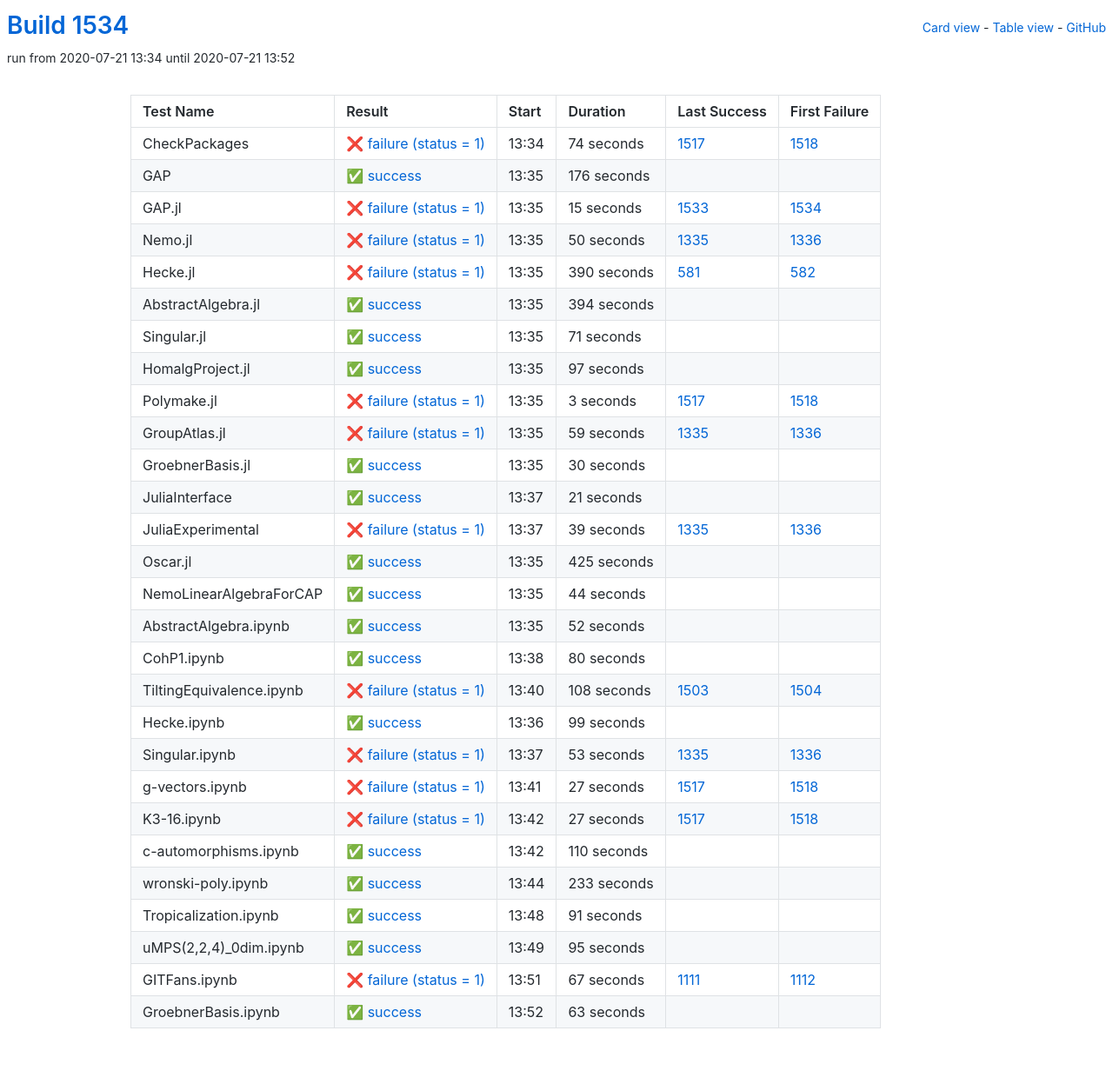
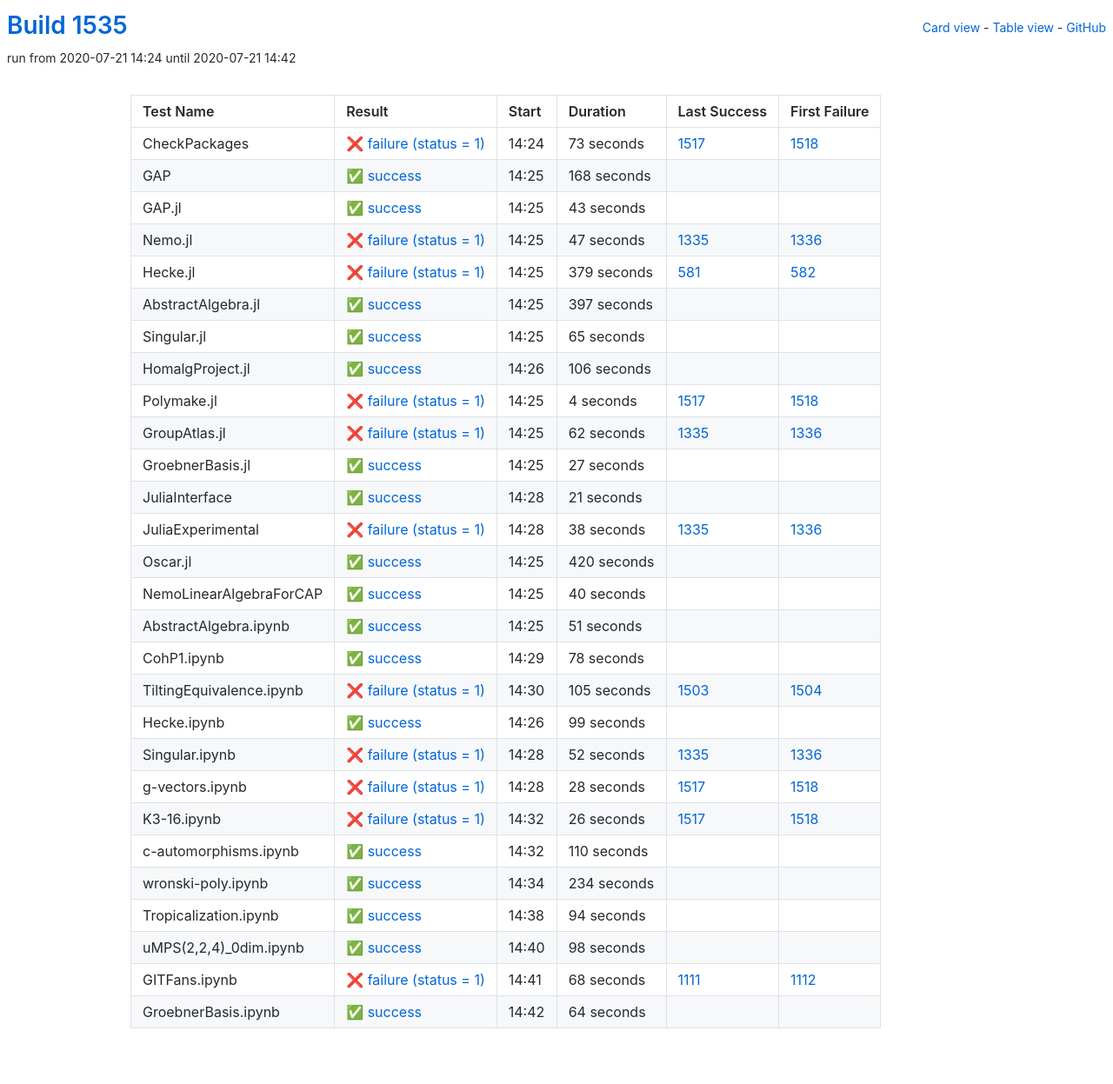
Before and after one commit to oscar-system/oscar-ci-status-1.4, a Jekyll site: the page built from table.html, in a window 1280 px wide. Shown: the whole page at 87% size. Built offline with Jekyll 4.4.1, drawn with Linux system fonts in a browser that asks for light colours.

Commit message:
Build #1535

```diff
--- a/_data/ci.yml
+++ b/_data/ci.yml
@@ -1,6 +1,6 @@
 ---
-build: 1534
-build_url: https://oscarci.mathematik.uni-kl.de/job/oscar-julia-1.4/1534/
+build: 1535
+build_url: https://oscarci.mathematik.uni-kl.de/job/oscar-julia-1.4/1535/
 job: oscar-julia-1.4
 organization: oscar-system
 repo: oscar-ci-status-1.4
@@ -8,140 +8,140 @@ repourl: https://github.com/oscar-system/oscar-ci-status-1.4
 tests:
 - name: CheckPackages
   id: checkpackages
-  log: https://oscarci.mathematik.uni-kl.de/job/oscar-julia-1.4/1534/artifact/logs/build-1534/CheckPackages.log
-  start: 2020-07-21 13:34
+  log: https://oscarci.mathematik.uni-kl.de/job/oscar-julia-1.4/1535/artifact/logs/build-1535/CheckPackages.log
+  start: 2020-07-21 14:24
   success: false
   exitcode: 1
   status: failure
-  duration: 74
+  duration: 73
   last_success: 1517
   last_success_url: https://oscarci.mathematik.uni-kl.de/job/oscar-julia-1.4/1517/
   first_failure: 1518
   first_failure_url: https://oscarci.mathematik.uni-kl.de/job/oscar-julia-1.4/1518/
 - name: GAP
   id: gap
-  log: https://oscarci.mathematik.uni-kl.de/job/oscar-julia-1.4/1534/artifact/logs/build-1534/GAP.log
-  start: 2020-07-21 13:35
+  log: https://oscarci.mathematik.uni-kl.de/job/oscar-julia-1.4/1535/artifact/logs/build-1535/GAP.log
+  start: 2020-07-21 14:25
   success: true
   exitcode: 0
   status: success
-  duration: 176
+  duration: 168
   last_success: false
   last_success_url:
   first_failure: false
   first_failure_url:
 - name: GAP.jl
   id: gap-jl
-  log: https://oscarci.mathematik.uni-kl.de/job/oscar-julia-1.4/1534/artifact/logs/build-1534/GAP.jl.log
-  start: 2020-07-21 13:35
+  log: https://oscarci.mathematik.uni-kl.de/job/oscar-julia-1.4/1535/artifact/logs/build-1535/GAP.jl.log
+  start: 2020-07-21 14:25
+  success: true
+  exitcode: 0
+  status: success
+  duration: 43
+  last_success: false
+  last_success_url:
+  first_failure: false
+  first_failure_url:
+- name: Nemo.jl
+  id: nemo-jl
+  log: https://oscarci.mathematik.uni-kl.de/job/oscar-julia-1.4/1535/artifact/logs/build-1535/Nemo.jl.log
+  start: 2020-07-21 14:25
   success: false
   exitcode: 1
   status: failure
-  duration: 15
-  last_success: 1533
-  last_success_url: https://oscarci.mathematik.uni-kl.de/job/oscar-julia-1.4/1533/
-  first_failure: 1534
-  first_failure_url: https://oscarci.mathematik.uni-kl.de/job/oscar-julia-1.4/1534/
-- name: Nemo.jl
-  id: nemo-jl
-  log: https://oscarci.mathematik.uni-kl.de/job/oscar-julia-1.4/1534/artifact/logs/build-1534/Nemo.jl.log
-  start: 2020-07-21 13:35
-  success: false
-  exitcode: 1
-  status: failure
-  duration: 50
+  duration: 47
   last_success: 1335
   last_success_url: https://oscarci.mathematik.uni-kl.de/job/oscar-julia-1.4/1335/
   first_failure: 1336
   first_failure_url: https://oscarci.mathematik.uni-kl.de/job/oscar-julia-1.4/1336/
 - name: Hecke.jl
   id: hecke-jl
-  log: https://oscarci.mathematik.uni-kl.de/job/oscar-julia-1.4/1534/artifact/logs/build-1534/Hecke.jl.log
-  start: 2020-07-21 13:35
+  log: https://oscarci.mathematik.uni-kl.de/job/oscar-julia-1.4/1535/artifact/logs/build-1535/Hecke.jl.log
+  start: 2020-07-21 14:25
   success: false
   exitcode: 1
   status: failure
-  duration: 390
+  duration: 379
   last_success: 581
   last_success_url: https://oscarci.mathematik.uni-kl.de/job/oscar-julia-1.4/581/
   first_failure: 582
   first_failure_url: https://oscarci.mathematik.uni-kl.de/job/oscar-julia-1.4/582/
 - name: AbstractAlgebra.jl
   id: abstractalgebra-jl
-  log: https://oscarci.mathematik.uni-kl.de/job/oscar-julia-1.4/1534/artifact/logs/build-1534/AbstractAlgebra.jl.log
-  start: 2020-07-21 13:35
+  log: https://oscarci.mathematik.uni-kl.de/job/oscar-julia-1.4/1535/artifact/logs/build-1535/AbstractAlgebra.jl.log
+  start: 2020-07-21 14:25
   success: true
   exitcode: 0
   status: success
-  duration: 394
+  duration: 397
   last_success: false
   last_success_url:
   first_failure: false
   first_failure_url:
 - name: Singular.jl
   id: singular-jl
-  log: https://oscarci.mathematik.uni-kl.de/job/oscar-julia-1.4/1534/artifact/logs/build-1534/Singular.jl.log
-  start: 2020-07-21 13:35
+  log: https://oscarci.mathematik.uni-kl.de/job/oscar-julia-1.4/1535/artifact/logs/build-1535/Singular.jl.log
+  start: 2020-07-21 14:25
   success: true
   exitcode: 0
   status: success
-  duration: 71
+  duration: 65
   last_success: false
   last_success_url:
   first_failure: false
   first_failure_url:
 - name: HomalgProject.jl
   id: homalgproject-jl
-  log: https://oscarci.mathematik.uni-kl.de/job/oscar-julia-1.4/1534/artifact/logs/build-1534/HomalgProject.jl.log
-  start: 2020-07-21 13:35
+  log: https://oscarci.mathematik.uni-kl.de/job/oscar-julia-1.4/1535/artifact/logs/build-1535/HomalgProject.jl.log
+  start: 2020-07-21 14:26
   success: true
   exitcode: 0
   status: success
-  duration: 97
+  duration: 106
   last_success: false
   last_success_url:
   first_failure: false
   first_failure_url:
 - name: Polymake.jl
   id: polymake-jl
-  log: https://oscarci.mathematik.uni-kl.de/job/oscar-julia-1.4/1534/artifact/logs/build-1534/Polymake.jl.log
-  start: 2020-07-21 13:35
+  log: https://oscarci.mathematik.uni-kl.de/job/oscar-julia-1.4/1535/artifact/logs/build-1535/Polymake.jl.log
+  start: 2020-07-21 14:25
   success: false
   exitcode: 1
   status: failure
-  duration: 3
+  duration: 4
   last_success: 1517
   last_success_url: https://oscarci.mathematik.uni-kl.de/job/oscar-julia-1.4/1517/
   first_failure: 1518
   first_failure_url: https://oscarci.mathematik.uni-kl.de/job/oscar-julia-1.4/1518/
 - name: GroupAtlas.jl
   id: groupatlas-jl
-  log: https://oscarci.mathematik.uni-kl.de/job/oscar-julia-1.4/1534/artifact/logs/build-1534/GroupAtlas.jl.log
-  start: 2020-07-21 13:35
+  log: https://oscarci.mathematik.uni-kl.de/job/oscar-julia-1.4/1535/artifact/logs/build-1535/GroupAtlas.jl.log
+  start: 2020-07-21 14:25
   success: false
   exitcode: 1
   status: failure
-  duration: 59
+  duration: 62
   last_success: 1335
   last_success_url: https://oscarci.mathematik.uni-kl.de/job/oscar-julia-1.4/1335/
   first_failure: 1336
   first_failure_url: https://oscarci.mathematik.uni-kl.de/job/oscar-julia-1.4/1336/
 - name: GroebnerBasis.jl
   id: groebnerbasis-jl
-  log: https://oscarci.mathematik.uni-kl.de/job/oscar-julia-1.4/1534/artifact/logs/build-1534/GroebnerBasis.jl.log
-  start: 2020-07-21 13:35
+  log: https://oscarci.mathematik.uni-kl.de/job/oscar-julia-1.4/1535/artifact/logs/build-1535/GroebnerBasis.jl.log
+  start: 2020-07-21 14:25
   success: true
   exitcode: 0
   status: success
-  duration: 30
+  duration: 27
   last_success: false
   last_success_url:
   first_failure: false
   first_failure_url:
 - name: JuliaInterface
   id: juliainterface
-  log: https://oscarci.mathematik.uni-kl.de/job/oscar-julia-1.4/1534/artifact/logs/build-1534/JuliaInterface.log
-  start: 2020-07-21 13:37
+  log: https://oscarci.mathematik.uni-kl.de/job/oscar-julia-1.4/1535/artifact/logs/build-1535/JuliaInterface.log
+  start: 2020-07-21 14:28
   success: true
   exitcode: 0
   status: success
@@ -152,80 +152,80 @@ tests:
   first_failure_url:
 - name: JuliaExperimental
   id: juliaexperimental
-  log: https://oscarci.mathematik.uni-kl.de/job/oscar-julia-1.4/1534/artifact/logs/build-1534/JuliaExperimental.log
-  start: 2020-07-21 13:37
+  log: https://oscarci.mathematik.uni-kl.de/job/oscar-julia-1.4/1535/artifact/logs/build-1535/JuliaExperimental.log
+  start: 2020-07-21 14:28
   success: false
   exitcode: 1
   status: failure
-  duration: 39
+  duration: 38
   last_success: 1335
   last_success_url: https://oscarci.mathematik.uni-kl.de/job/oscar-julia-1.4/1335/
   first_failure: 1336
   first_failure_url: https://oscarci.mathematik.uni-kl.de/job/oscar-julia-1.4/1336/
 - name: Oscar.jl
   id: oscar-jl
-  log: https://oscarci.mathematik.uni-kl.de/job/oscar-julia-1.4/1534/artifact/logs/build-1534/Oscar.jl.log
-  start: 2020-07-21 13:35
+  log: https://oscarci.mathematik.uni-kl.de/job/oscar-julia-1.4/1535/artifact/logs/build-1535/Oscar.jl.log
+  start: 2020-07-21 14:25
   success: true
   exitcode: 0
   status: success
-  duration: 425
+  duration: 420
   last_success: false
   last_success_url:
   first_failure: false
   first_failure_url:
 - name: NemoLinearAlgebraForCAP
   id: nemolinearalgebraforcap
-  log: https://oscarci.mathematik.uni-kl.de/job/oscar-julia-1.4/1534/artifact/logs/build-1534/NemoLinearAlgebraForCAP.log
-  start: 2020-07-21 13:35
+  log: https://oscarci.mathematik.uni-kl.de/job/oscar-julia-1.4/1535/artifact/logs/build-1535/NemoLinearAlgebraForCAP.log
+  start: 2020-07-21 14:25
   success: true
   exitcode: 0
   status: success
-  duration: 44
+  duration: 40
   last_success: false
   last_success_url:
   first_failure: false
   first_failure_url:
 - name: AbstractAlgebra.ipynb
   id: abstractalgebra-ipynb
-  log: https://oscarci.mathematik.uni-kl.de/job/oscar-julia-1.4/1534/artifact/logs/build-1534/AbstractAlgebra.ipynb.log
-  start: 2020-07-21 13:35
+  log: https://oscarci.mathematik.uni-kl.de/job/oscar-julia-1.4/1535/artifact/logs/build-1535/AbstractAlgebra.ipynb.log
+  start: 2020-07-21 14:25
   success: true
   exitcode: 0
   status: success
-  duration: 52
+  duration: 51
   last_success: false
   last_success_url:
   first_failure: false
   first_failure_url:
 - name: CohP1.ipynb
   id: cohp1-ipynb
-  log: https://oscarci.mathematik.uni-kl.de/job/oscar-julia-1.4/1534/artifact/logs/build-1534/CohP1.ipynb.log
-  start: 2020-07-21 13:38
+  log: https://oscarci.mathematik.uni-kl.de/job/oscar-julia-1.4/1535/artifact/logs/build-1535/CohP1.ipynb.log
+  start: 2020-07-21 14:29
   success: true
   exitcode: 0
   status: success
-  duration: 80
+  duration: 78
   last_success: false
   last_success_url:
   first_failure: false
   first_failure_url:
 - name: TiltingEquivalence.ipynb
   id: tiltingequivalence-ipynb
-  log: https://oscarci.mathematik.uni-kl.de/job/oscar-julia-1.4/1534/artifact/logs/build-1534/TiltingEquivalence.ipynb.log
-  start: 2020-07-21 13:40
+  log: https://oscarci.mathematik.uni-kl.de/job/oscar-julia-1.4/1535/artifact/logs/build-1535/TiltingEquivalence.ipynb.log
+  start: 2020-07-21 14:30
   success: false
   exitcode: 1
   status: failure
-  duration: 108
+  duration: 105
   last_success: 1503
   last_success_url: https://oscarci.mathematik.uni-kl.de/job/oscar-julia-1.4/1503/
   first_failure: 1504
   first_failure_url: https://oscarci.mathematik.uni-kl.de/job/oscar-julia-1.4/1504/
 - name: Hecke.ipynb
   id: hecke-ipynb
-  log: https://oscarci.mathematik.uni-kl.de/job/oscar-julia-1.4/1534/artifact/logs/build-1534/Hecke.ipynb.log
-  start: 2020-07-21 13:36
+  log: https://oscarci.mathematik.uni-kl.de/job/oscar-julia-1.4/1535/artifact/logs/build-1535/Hecke.ipynb.log
+  start: 2020-07-21 14:26
   success: true
   exitcode: 0
   status: success
@@ -236,44 +236,44 @@ tests:
   first_failure_url:
 - name: Singular.ipynb
   id: singular-ipynb
-  log: https://oscarci.mathematik.uni-kl.de/job/oscar-julia-1.4/1534/artifact/logs/build-1534/Singular.ipynb.log
-  start: 2020-07-21 13:37
+  log: https://oscarci.mathematik.uni-kl.de/job/oscar-julia-1.4/1535/artifact/logs/build-1535/Singular.ipynb.log
+  start: 2020-07-21 14:28
   success: false
   exitcode: 1
   status: failure
-  duration: 53
+  duration: 52
   last_success: 1335
   last_success_url: https://oscarci.mathematik.uni-kl.de/job/oscar-julia-1.4/1335/
   first_failure: 1336
   first_failure_url: https://oscarci.mathematik.uni-kl.de/job/oscar-julia-1.4/1336/
 - name: g-vectors.ipynb
   id: g-vectors-ipynb
-  log: https://oscarci.mathematik.uni-kl.de/job/oscar-julia-1.4/1534/artifact/logs/build-1534/g-vectors.ipynb.log
-  start: 2020-07-21 13:41
+  log: https://oscarci.mathematik.uni-kl.de/job/oscar-julia-1.4/1535/artifact/logs/build-1535/g-vectors.ipynb.log
+  start: 2020-07-21 14:28
   success: false
   exitcode: 1
   status: failure
-  duration: 27
+  duration: 28
   last_success: 1517
   last_success_url: https://oscarci.mathematik.uni-kl.de/job/oscar-julia-1.4/1517/
   first_failure: 1518
   first_failure_url: https://oscarci.mathematik.uni-kl.de/job/oscar-julia-1.4/1518/
 - name: K3-16.ipynb
   id: k3-16-ipynb
-  log: https://oscarci.mathematik.uni-kl.de/job/oscar-julia-1.4/1534/artifact/logs/build-1534/K3-16.ipynb.log
-  start: 2020-07-21 13:42
+  log: https://oscarci.mathematik.uni-kl.de/job/oscar-julia-1.4/1535/artifact/logs/build-1535/K3-16.ipynb.log
+  start: 2020-07-21 14:32
   success: false
   exitcode: 1
   status: failure
-  duration: 27
+  duration: 26
   last_success: 1517
   last_success_url: https://oscarci.mathematik.uni-kl.de/job/oscar-julia-1.4/1517/
   first_failure: 1518
   first_failure_url: https://oscarci.mathematik.uni-kl.de/job/oscar-julia-1.4/1518/
 - name: c-automorphisms.ipynb
   id: c-automorphisms-ipynb
-  log: https://oscarci.mathematik.uni-kl.de/job/oscar-julia-1.4/1534/artifact/logs/build-1534/c-automorphisms.ipynb.log
-  start: 2020-07-21 13:42
+  log: https://oscarci.mathematik.uni-kl.de/job/oscar-julia-1.4/1535/artifact/logs/build-1535/c-automorphisms.ipynb.log
+  start: 2020-07-21 14:32
   success: true
   exitcode: 0
   status: success
@@ -284,60 +284,60 @@ tests:
   first_failure_url:
 - name: wronski-poly.ipynb
   id: wronski-poly-ipynb
-  log: https://oscarci.mathematik.uni-kl.de/job/oscar-julia-1.4/1534/artifact/logs/build-1534/wronski-poly.ipynb.log
-  start: 2020-07-21 13:44
+  log: https://oscarci.mathematik.uni-kl.de/job/oscar-julia-1.4/1535/artifact/logs/build-1535/wronski-poly.ipynb.log
+  start: 2020-07-21 14:34
   success: true
   exitcode: 0
   status: success
-  duration: 233
+  duration: 234
   last_success: false
   last_success_url:
   first_failure: false
   first_failure_url:
 - name: Tropicalization.ipynb
   id: tropicalization-ipynb
-  log: https://oscarci.mathematik.uni-kl.de/job/oscar-julia-1.4/1534/artifact/logs/build-1534/Tropicalization.ipynb.log
-  start: 2020-07-21 13:48
+  log: https://oscarci.mathematik.uni-kl.de/job/oscar-julia-1.4/1535/artifact/logs/build-1535/Tropicalization.ipynb.log
+  start: 2020-07-21 14:38
   success: true
   exitcode: 0
   status: success
-  duration: 91
+  duration: 94
   last_success: false
   last_success_url:
   first_failure: false
   first_failure_url:
 - name: uMPS(2,2,4)_0dim.ipynb
   id: umps-2-2-4-0dim-ipynb
-  log: https://oscarci.mathematik.uni-kl.de/job/oscar-julia-1.4/1534/artifact/logs/build-1534/uMPS-2-2-4-_0dim.ipynb.log
-  start: 2020-07-21 13:49
+  log: https://oscarci.mathematik.uni-kl.de/job/oscar-julia-1.4/1535/artifact/logs/build-1535/uMPS-2-2-4-_0dim.ipynb.log
+  start: 2020-07-21 14:40
   success: true
   exitcode: 0
   status: success
-  duration: 95
+  duration: 98
   last_success: false
   last_success_url:
   first_failure: false
   first_failure_url:
 - name: GITFans.ipynb
   id: gitfans-ipynb
-  log: https://oscarci.mathematik.uni-kl.de/job/oscar-julia-1.4/1534/artifact/logs/build-1534/GITFans.ipynb.log
-  start: 2020-07-21 13:51
+  log: https://oscarci.mathematik.uni-kl.de/job/oscar-julia-1.4/1535/artifact/logs/build-1535/GITFans.ipynb.log
+  start: 2020-07-21 14:41
   success: false
   exitcode: 1
   status: failure
-  duration: 67
+  duration: 68
   last_success: 1111
   last_success_url: https://oscarci.mathematik.uni-kl.de/job/oscar-julia-1.4/1111/
   first_failure: 1112
   first_failure_url: https://oscarci.mathematik.uni-kl.de/job/oscar-julia-1.4/1112/
 - name: GroebnerBasis.ipynb
   id: groebnerbasis-ipynb
-  log: https://oscarci.mathematik.uni-kl.de/job/oscar-julia-1.4/1534/artifact/logs/build-1534/GroebnerBasis.ipynb.log
-  start: 2020-07-21 13:52
+  log: https://oscarci.mathematik.uni-kl.de/job/oscar-julia-1.4/1535/artifact/logs/build-1535/GroebnerBasis.ipynb.log
+  start: 2020-07-21 14:42
   success: true
   exitcode: 0
   status: success
-  duration: 63
+  duration: 64
   last_success: false
   last_success_url:
   first_failure: false
```
Also changed, not shown: README.md.
